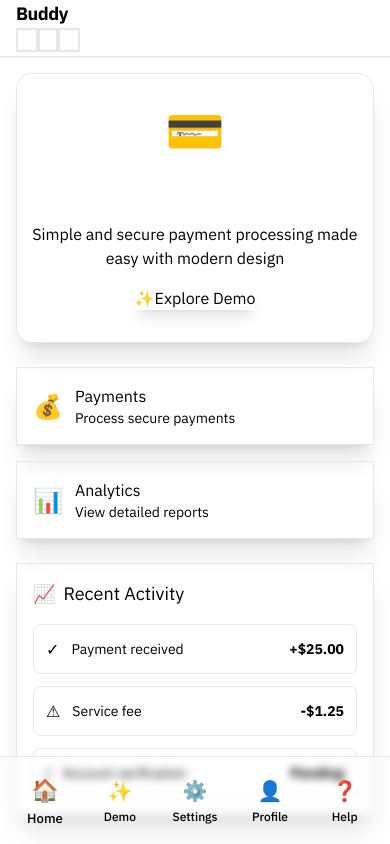
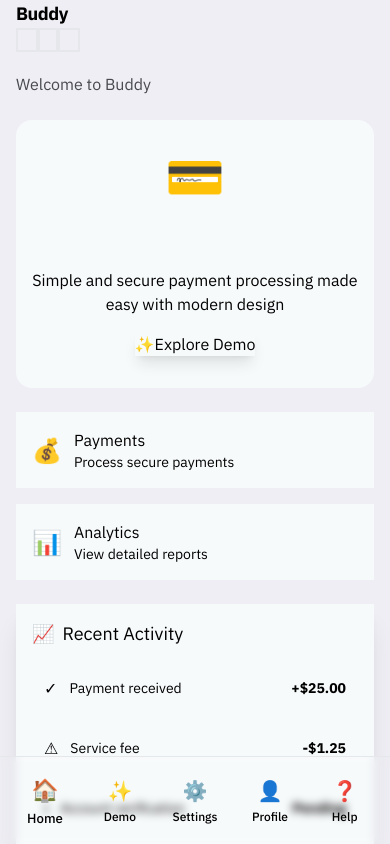
Before and after one commit to saugardev/ethcannes, a Next.js app: page / in a window 390 px wide. Built offline with nearby package versions, Linux system fonts and the light colour scheme.

Commit message:
feat: initial styles for the pwa

```diff
--- a/app/components/header.tsx
+++ b/app/components/header.tsx
@@ -16,7 +16,7 @@
   onOptionsClick
 }: HeaderProps) {
   return (
-    <div className="navbar bg-base-100/95 backdrop-blur-sm border-b border-base-300 sticky top-0 z-50 shadow-sm px-4 lg:px-6">
+    <div className="navbar sticky top-0 z-50 px-4 lg:px-6">
       <div className="navbar-start">
         {showBackButton && (
           <button
--- a/app/components/page-layout.tsx
+++ b/app/components/page-layout.tsx
@@ -21,7 +21,7 @@
   className = ''
 }: PageLayoutProps) {
   return (
-    <div className={`w-full min-h-screen relative  ${className}`}>
+    <div className={`w-full min-h-screen relative bg-background ${className}`}>
       <Header
         title={title}
         showBackButton={showBackButton}
@@ -29,7 +29,6 @@
         onOptionsClick={onOptionsClick}
       />
       <main className="relative h-screen">
-        <div className="absolute inset-0 bg-gradient-to-b from-transparent via-base-100/50 to-base-200/30 pointer-events-none"></div>
         <div className="relative z-10 h-full overflow-y-auto">
           {children}
         </div>
--- a/app/demo/page.tsx
+++ b/app/demo/page.tsx
@@ -20,7 +20,7 @@
               <span>This is a demo subpage with enhanced Daisy UI styling!</span>
             </div>
 
-            <div className="card bg-gradient-to-br from-base-200 to-base-300 shadow-xl border border-base-300">
+            <div className="card bg-gradient-to-br from-base-200 to-base-300 shadow-xl">
               <div className="card-body">
                 <h3 className="card-title text-xl">✨ Enhanced Card Component</h3>
                 <p className="text-base-content/80">This demonstrates the improved subpage content with modern Daisy UI styling</p>
@@ -31,7 +31,7 @@
               </div>
             </div>
 
-            <div className="stats stats-vertical lg:stats-horizontal shadow-lg border border-base-300 w-full">
+            <div className="stats stats-vertical lg:stats-horizontal shadow-lg w-full">
               <div className="stat bg-gradient-to-br from-primary/10 to-primary/20">
                 <div className="stat-figure text-primary">
                   <svg xmlns="http://www.w3.org/2000/svg" fill="none" viewBox="0 0 24 24" className="inline-block w-8 h-8 stroke-current"><path strokeLinecap="round" strokeLinejoin="round" strokeWidth="2" d="M12 6V4m0 2a2 2 0 100 4m0-4a2 2 0 110 4m-6 8a2 2 0 100-4m0 4a2 2 0 100 4m0-4v2m0-6V4m6 6v10m6-2a2 2 0 100-4m0 4a2 2 0 100 4m0-4v2m0-6V4"></path></svg>
--- a/app/globals.css
+++ b/app/globals.css
@@ -1,6 +1,15 @@
 @tailwind base;
 @tailwind components;
 @tailwind utilities;
+
+:root {
+  --background: 238, 238, 244;
+  --foreground: 2, 4, 8;
+  --card-background: 247, 250, 251;
+  --text-primary: 2, 4, 8;
+  --text-secondary: 156, 156, 158;
+  --accent: 129,29,236;
+}
 
 /* Custom animations for subpage transitions */
 @keyframes slideInRight {
@@ -51,4 +60,5 @@
 /* Prevent horizontal scrolling during transitions */
 html, body {
   overflow-x: hidden;
+  background-color: rgb(var(--background));
 }
--- a/app/help/page.tsx
+++ b/app/help/page.tsx
@@ -19,7 +19,7 @@
               <svg xmlns="http://www.w3.org/2000/svg" fill="none" viewBox="0 0 24 24" className="stroke-current shrink-0 w-6 h-6"><path strokeLinecap="round" strokeLinejoin="round" strokeWidth="2" d="M13 16h-1v-4h-1m1-4h.01M21 12a9 9 0 11-18 0 9 9 0 0118 0z"></path></svg>
               <span>Need help? We&apos;re here to assist you!</span>
             </div>
-            <div className="card bg-base-200/50 shadow-lg border border-base-300">
+            <div className="card bg-base-200/50 shadow-lg">
               <div className="card-body">
                 <h3 className="card-title">📚 FAQ</h3>
                 <p>Frequently asked questions and common solutions</p>
@@ -28,7 +28,7 @@
                 </div>
               </div>
             </div>
-            <div className="card bg-base-200/50 shadow-lg border border-base-300">
+            <div className="card bg-base-200/50 shadow-lg">
               <div className="card-body">
                 <h3 className="card-title">💬 Contact Support</h3>
                 <p>Get personalized help from our support team</p>
--- a/app/layout.tsx
+++ b/app/layout.tsx
@@ -15,7 +15,7 @@
   title: "Buddy - Simple Payment Processing",
   description: "Simple and secure payment processing made easy",
   manifest: "/manifest.json",
-  themeColor: "#000000",
+  themeColor: "#eeeef4",
   viewport: "width=device-width, initial-scale=1, maximum-scale=1",
   appleWebApp: {
     capable: true,
@@ -33,7 +33,7 @@
     <html lang="en" data-theme="light">
       <head>
         <link rel="manifest" href="/manifest.json" />
-        <meta name="theme-color" content="#000000" />
+        <meta name="theme-color" content="#eeeef4" />
         <meta name="apple-mobile-web-app-capable" content="yes" />
         <meta name="apple-mobile-web-app-status-bar-style" content="default" />
         <meta name="apple-mobile-web-app-title" content="Buddy" />
@@ -45,9 +45,9 @@
           }
         `}</style>
       </head>
-      <body className={`${ibmPlexSans.variable} font-sans bg-base-100 text-base-content antialiased overflow-x-hidden`}>
+      <body className={`${ibmPlexSans.variable} font-sans bg-background text-base-content antialiased overflow-x-hidden`}>
         <TransitionProvider>
-          <div className="min-h-screen bg-gradient-to-br from-base-100 to-base-200 relative">
+          <div className="min-h-screen relative">
             <PWAProvider />
             {children}
 
--- a/app/page.tsx
+++ b/app/page.tsx
@@ -32,7 +32,8 @@
       onOptionsClick={handleOptionsClick}
     >
       <div className="p-4 sm:p-6 lg:p-8 space-y-6 lg:space-y-8">
-        <div className="hero bg-gradient-to-br from-primary/10 via-secondary/5 to-accent/10 rounded-2xl shadow-xl border border-base-300">
+        <div className='text-text-primary opacity-70'>Welcome to Buddy</div>
+        <div className="hero rounded-2xl bg-card-background">
           <div className="hero-content text-center py-8 lg:py-12">
             <div className="max-w-md">
               <div className="text-5xl lg:text-6xl mb-4">💳</div>
@@ -54,7 +55,7 @@
         </div>
 
         <div className="grid grid-cols-1 sm:grid-cols-2 gap-4 lg:gap-6">
-          <div className="card bg-gradient-to-br from-primary/10 to-primary/20 shadow-xl border border-base-300 hover:shadow-2xl transition-all duration-300">
+          <div className="card bg-card-background transition-all duration-300">
             <div className="card-body p-4 lg:p-6">
               <div className="flex items-center gap-3">
                 <div className="text-2xl lg:text-3xl">💰</div>
@@ -65,7 +66,7 @@
               </div>
             </div>
           </div>
-          <div className="card bg-gradient-to-br from-secondary/10 to-secondary/20 shadow-xl border border-base-300 hover:shadow-2xl transition-all duration-300">
+          <div className="card bg-card-background transition-all duration-300">
             <div className="card-body p-4 lg:p-6">
               <div className="flex items-center gap-3">
                 <div className="text-2xl lg:text-3xl">📊</div>
@@ -78,28 +79,28 @@
           </div>
         </div>
 
-        <div className="card bg-base-200/50 shadow-xl border border-base-300">
+        <div className="card bg-card-background shadow-xl">
           <div className="card-body p-4 lg:p-6">
             <h3 className="card-title text-lg lg:text-xl flex items-center gap-2">
               <span>📈</span>
               Recent Activity
             </h3>
             <div className="space-y-3 lg:space-y-4 mt-4">
-              <div className="flex justify-between items-center p-3 lg:p-4 bg-base-100 rounded-lg border border-base-300">
+              <div className="flex justify-between items-center p-3 lg:p-4 bg-base-100 rounded-lg">
                 <div className="flex items-center gap-3">
                   <div className="badge badge-success badge-sm">✓</div>
                   <span className="text-sm lg:text-base">Payment received</span>
                 </div>
                 <span className="text-success font-bold text-sm lg:text-base">+$25.00</span>
               </div>
-              <div className="flex justify-between items-center p-3 lg:p-4 bg-base-100 rounded-lg border border-base-300">
+              <div className="flex justify-between items-center p-3 lg:p-4 bg-base-100 rounded-lg">
                 <div className="flex items-center gap-3">
                   <div className="badge badge-warning badge-sm">⚠</div>
                   <span className="text-sm lg:text-base">Service fee</span>
                 </div>
                 <span className="text-warning font-bold text-sm lg:text-base">-$1.25</span>
               </div>
-              <div className="flex justify-between items-center p-3 lg:p-4 bg-base-100 rounded-lg border border-base-300">
+              <div className="flex justify-between items-center p-3 lg:p-4 bg-base-100 rounded-lg">
                 <div className="flex items-center gap-3">
                   <div className="badge badge-info badge-sm">ℹ</div>
                   <span className="text-sm lg:text-base">Account verification</span>
--- a/app/profile/page.tsx
+++ b/app/profile/page.tsx
@@ -15,7 +15,7 @@
       <div className="p-4 sm:p-6 lg:p-8 space-y-4 lg:space-y-6">
         <div className="prose prose-sm lg:prose-base max-w-none">
           <div className="space-y-6">
-            <div className="card bg-gradient-to-br from-primary/10 to-secondary/10 shadow-xl border border-base-300">
+            <div className="card bg-gradient-to-br from-primary/10 to-secondary/10 shadow-xl">
               <div className="card-body text-center">
                 <div className="avatar placeholder mx-auto">
                   <div className="bg-primary text-primary-content rounded-full w-24 shadow-lg">
@@ -27,7 +27,7 @@
                 <div className="badge badge-accent badge-lg mt-2">Premium User</div>
               </div>
             </div>
-            <div className="stats shadow-lg border border-base-300">
+            <div className="stats shadow-lg">
               <div className="stat">
                 <div className="stat-title">Total Payments</div>
                 <div className="stat-value text-primary">147</div>
--- a/app/settings/page.tsx
+++ b/app/settings/page.tsx
@@ -15,7 +15,7 @@
       <div className="p-4 sm:p-6 lg:p-8 space-y-4 lg:space-y-6">
         <div className="prose prose-sm lg:prose-base max-w-none">
           <div className="space-y-6">
-            <div className="card bg-base-200/50 shadow-lg border border-base-300">
+            <div className="card bg-base-200/50 shadow-lg">
               <div className="card-body">
                 <div className="flex items-center gap-3">
                   <div className="badge badge-primary badge-lg">⚙️</div>
@@ -29,7 +29,7 @@
                 </div>
               </div>
             </div>
-            <div className="card bg-base-200/50 shadow-lg border border-base-300">
+            <div className="card bg-base-200/50 shadow-lg">
               <div className="card-body">
                 <div className="flex items-center gap-3">
                   <div className="badge badge-secondary badge-lg">🔒</div>
--- a/tailwind.config.mjs
+++ b/tailwind.config.mjs
@@ -11,6 +11,14 @@
     extend: {
       fontFamily: {
         sans: ['var(--font-ibm-plex-sans)', 'system-ui', 'sans-serif'],
+      },
+      colors: {
+        background: 'rgb(var(--background))',
+        foreground: 'rgb(var(--foreground))',
+        'card-background': 'rgb(var(--card-background))',
+        'text-primary': 'rgb(var(--text-primary))',
+        'text-secondary': 'rgb(var(--text-secondary))',
+        accent: 'rgb(var(--accent))',
       },
     },
   },
```
Also changed, not shown: public/manifest.json.
